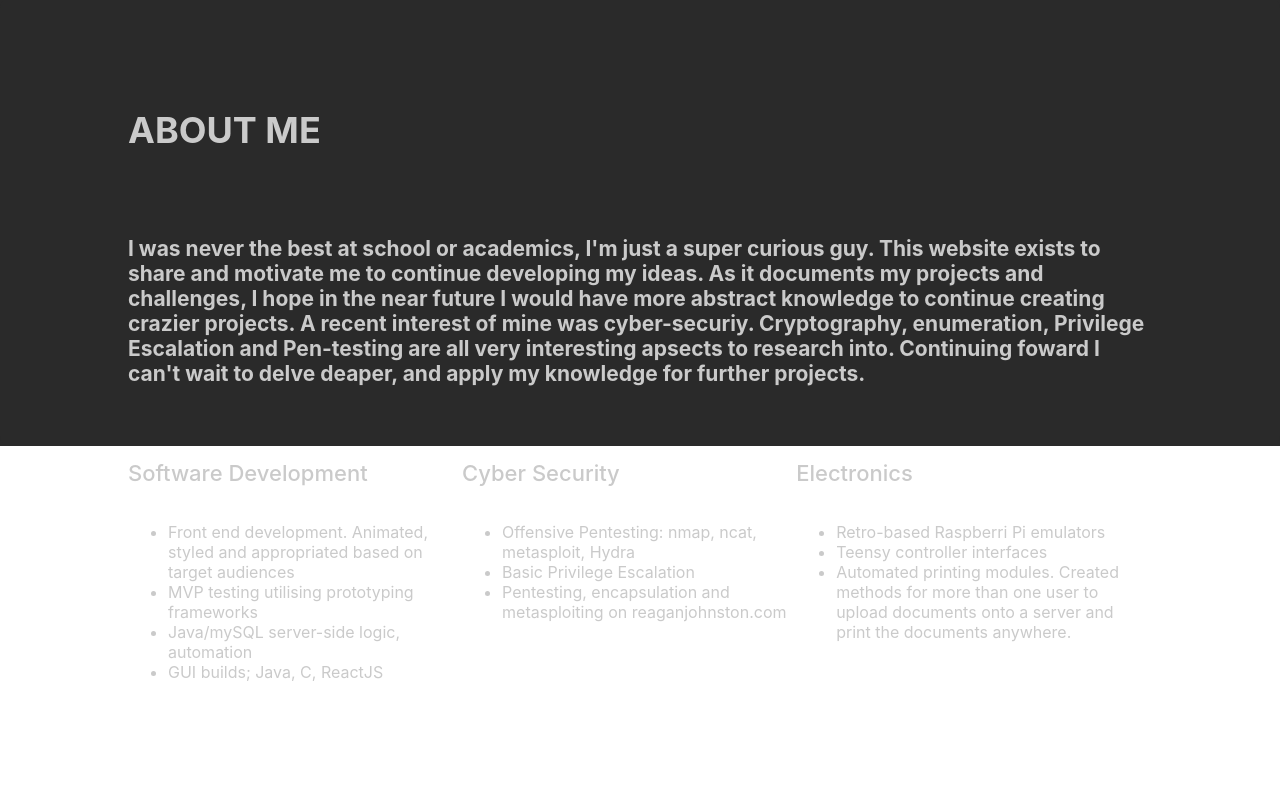
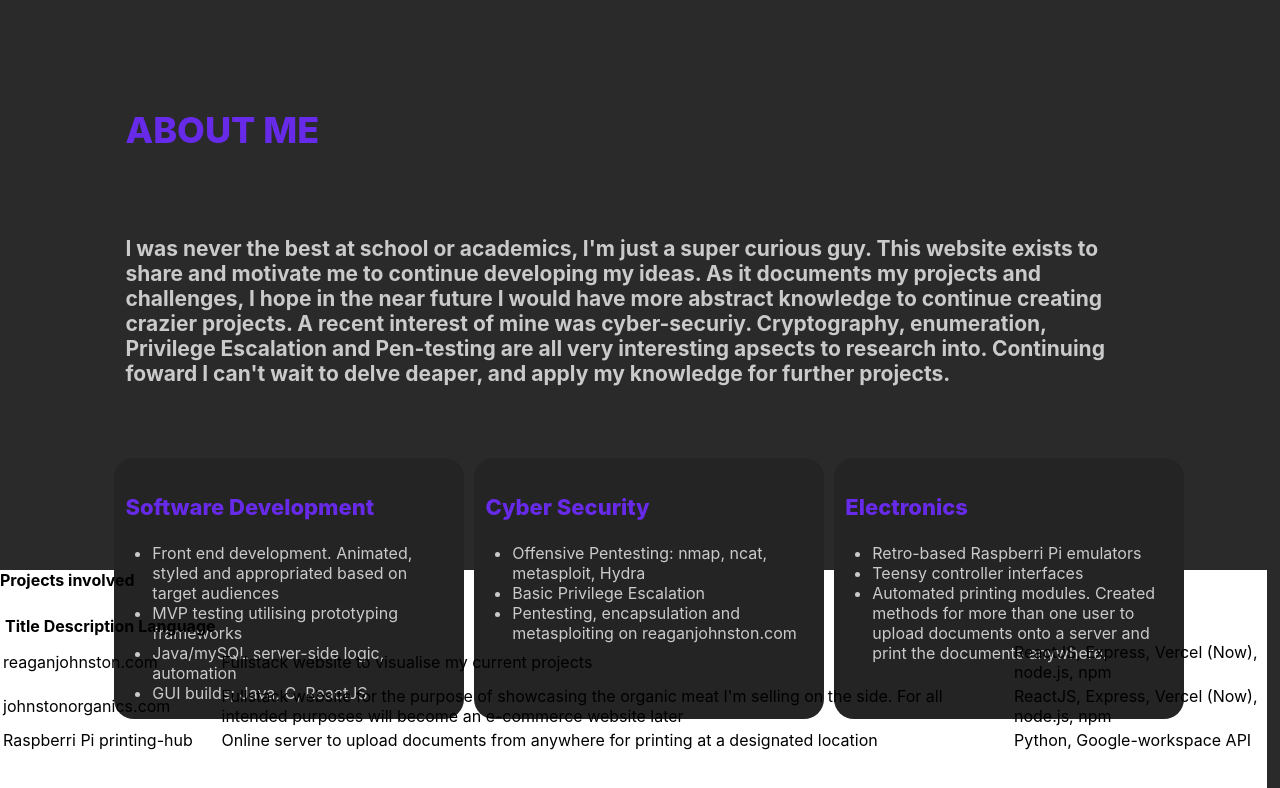
Before and after one commit to ReaganJohnston/Deprecent-portfolio, a React (Create React App) app in the folder portfolio/: page /home in a window 1280 px wide. Shown: the part 672-1460 px from the top of the page. Built offline with nearby package versions, Linux system fonts and the light colour scheme.

Commit message:
Added card-themed on descriptions

```diff
--- a/portfolio/src/assets/css/homepage.css
+++ b/portfolio/src/assets/css/homepage.css
@@ -22,9 +22,10 @@
 }
 
 .card-description-header h3{
-  color: #cacaca;
+  color: #682ae9;
   font-size: 36px;
   text-align: left;
+  font-weight: 800;
 }
 
 .card-description-body{
@@ -46,19 +47,20 @@
   display: flex;
   flex-wrap: wrap;
   padding-left: 10%;
-  position: relative;
   width: 90%;
 }
 
 .col-lg{
   flex-basis: 29%;
+  margin-left: -1%;
+  margin-top: 3%;
 }
 
 .col-lg H5{
-  color: #cacaca;
+  color: #682ae9;
   font-size: 22px;
   line-height: 1.1;
-  font-weight: 500;
+  font-weight: 800;
 }
 
 
@@ -67,10 +69,34 @@
 }
 
 .col-lg ul{
-  margin-top: 0;
+  margin-top: -4%;
+  margin-left: -4%;
   margin-bottom: 1rem;
 }
 
+.def1 {
+  background-color: rgb(36, 36, 36);
+  border-radius: 20px 20px 20px 20px;
+  padding-left: 1%;
+  padding-right: 1%;
+}
+
+.def2 {
+  background-color: rgb(36, 36, 36);
+  border-radius: 20px 20px 20px 20px;
+  padding-left: 1%;
+  padding-right: 1%;
+  margin-left: 10px;
+}
+
+
+.def3 {
+  background-color: rgb(36, 36, 36);
+  border-radius: 20px 20px 20px 20px;
+  padding-left: 1%;
+  padding-right: 1%;
+  margin-left: 10px;
+}
 
 /* --------------
 Projects section
--- a/portfolio/src/pages/about.js
+++ b/portfolio/src/pages/about.js
@@ -7,8 +7,8 @@
 import React from "react";
 
 const imgStyle = {
-  width: '100vw',
-  height: '30vw',
+  width: '98vw',
+  height: '38vw',
 }
 
 function About(){
@@ -27,7 +27,7 @@
         </h4>
       </div>
       <div className="row-listPanel">
-        <div class="col-lg">
+        <div class="col-lg def1">
           <h5> Software Development</h5>
           <ul>
             <li>Front end development. Animated, styled and appropriated based on target audiences</li>
@@ -37,7 +37,7 @@
           </ul>
         </div>
 
-        <div class="col-lg">
+        <div class="col-lg def2">
           <h5> Cyber Security</h5>
           <ul>
             <li>Offensive Pentesting: nmap, ncat, metasploit, Hydra</li>
@@ -46,7 +46,7 @@
           </ul>
         </div>
 
-        <div class="col-lg">
+        <div class="col-lg def3">
           <h5> Electronics</h5>
           <ul>
             <li>Retro-based Raspberri Pi emulators</li>
--- a/portfolio/src/pages/projects.js
+++ b/portfolio/src/pages/projects.js
@@ -7,7 +7,7 @@
 import React from "react";
 
 const imgStyle = {
-  width: '100vw',
+  width: '99vw',
   height: '30vw',
 }
 
@@ -16,7 +16,40 @@
     <>
     <div className="bodyProjects"
       style={imgStyle}>
+        <div class="currentProjects">
+          <div class="projectsHeader">
+            <h4>Projects involved</h4>
+          </div>
+          <table class="table">
+            <thread>
+              <tr>
+                <th>Title</th>
+                <th>Description</th>
+                <th>Language</th>
+              </tr>
+            </thread>
+            <tr>
+              <td>reaganjohnston.com</td>
+              <td>Fullstack website to visualise my current projects</td>
+              <td>ReactJS, Express, Vercel (Now), node.js, npm</td>
+            </tr>
 
+            <tr>
+              <td>johnstonorganics.com</td>
+              <td>Fullstack website for the purpose of showcasing the organic meat I'm selling on the side. For
+                all intended purposes will become an e-commerce website later
+              </td>
+              <td>ReactJS, Express, Vercel (Now), node.js, npm</td>
+            </tr>
+
+            <tr>
+              <td>Raspberri Pi printing-hub</td>
+              <td>Online server to upload documents from anywhere for printing at a designated location</td>
+              <td>Python, Google-workspace API</td>
+            </tr>
+
+          </table>
+        </div>
     </div>
     </>
   )
```
Also changed, not shown: portfolio/plans.txt.
